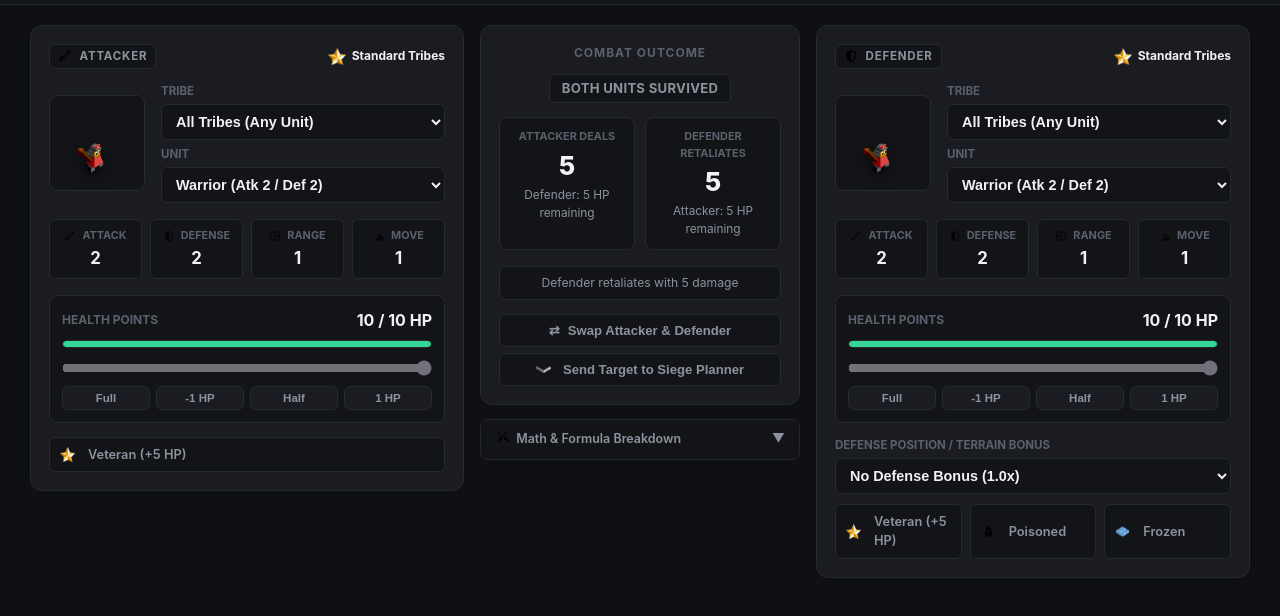
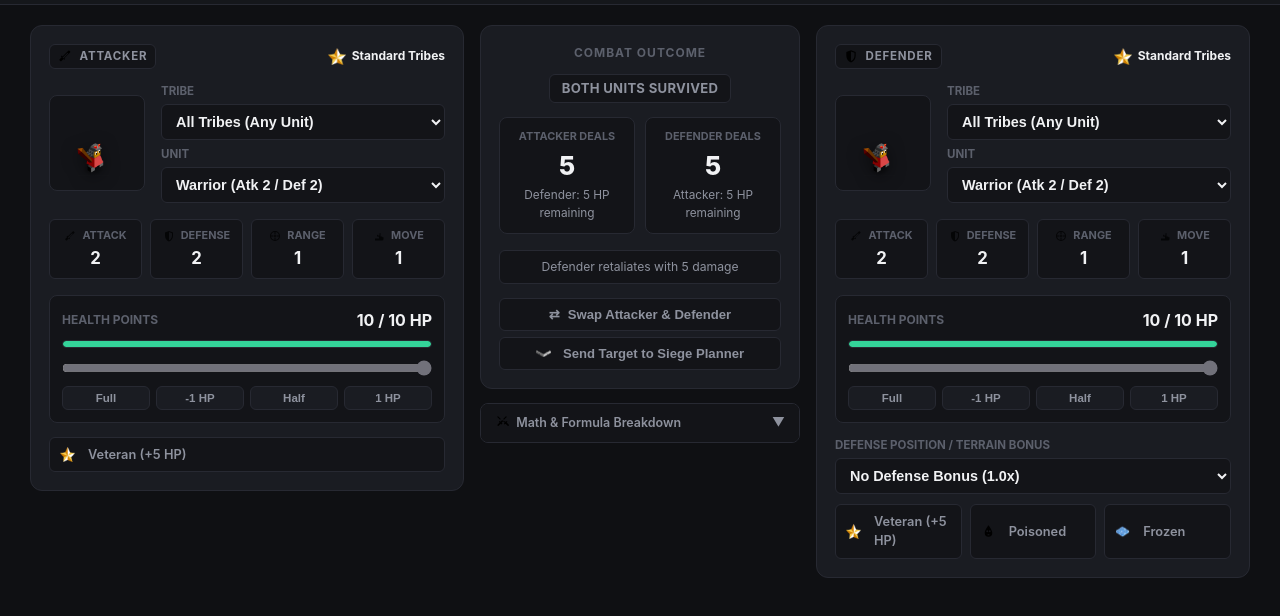
Before and after one commit to neveront/polytopia_calculator, a website with bundled scripts: page index.html in a window 1280 px wide. Shown: the part 70-686 px from the top of the page. Built offline with nearby package versions, Linux system fonts and the light colour scheme.

Commit message:
fixed alignment

```diff
--- a/index.html
+++ b/index.html
@@ -140,7 +140,7 @@
               </div>
 
               <div class="dmg-stat-box retal-dmg">
-                <div class="dmg-lbl">Defender Retaliates</div>
+                <div class="dmg-lbl">Defender Deals</div>
                 <div id="res-retal-dealt" class="dmg-val">5</div>
                 <div id="res-attacker-hp" class="hp-remaining">Attacker: 5 HP left</div>
               </div>
```
